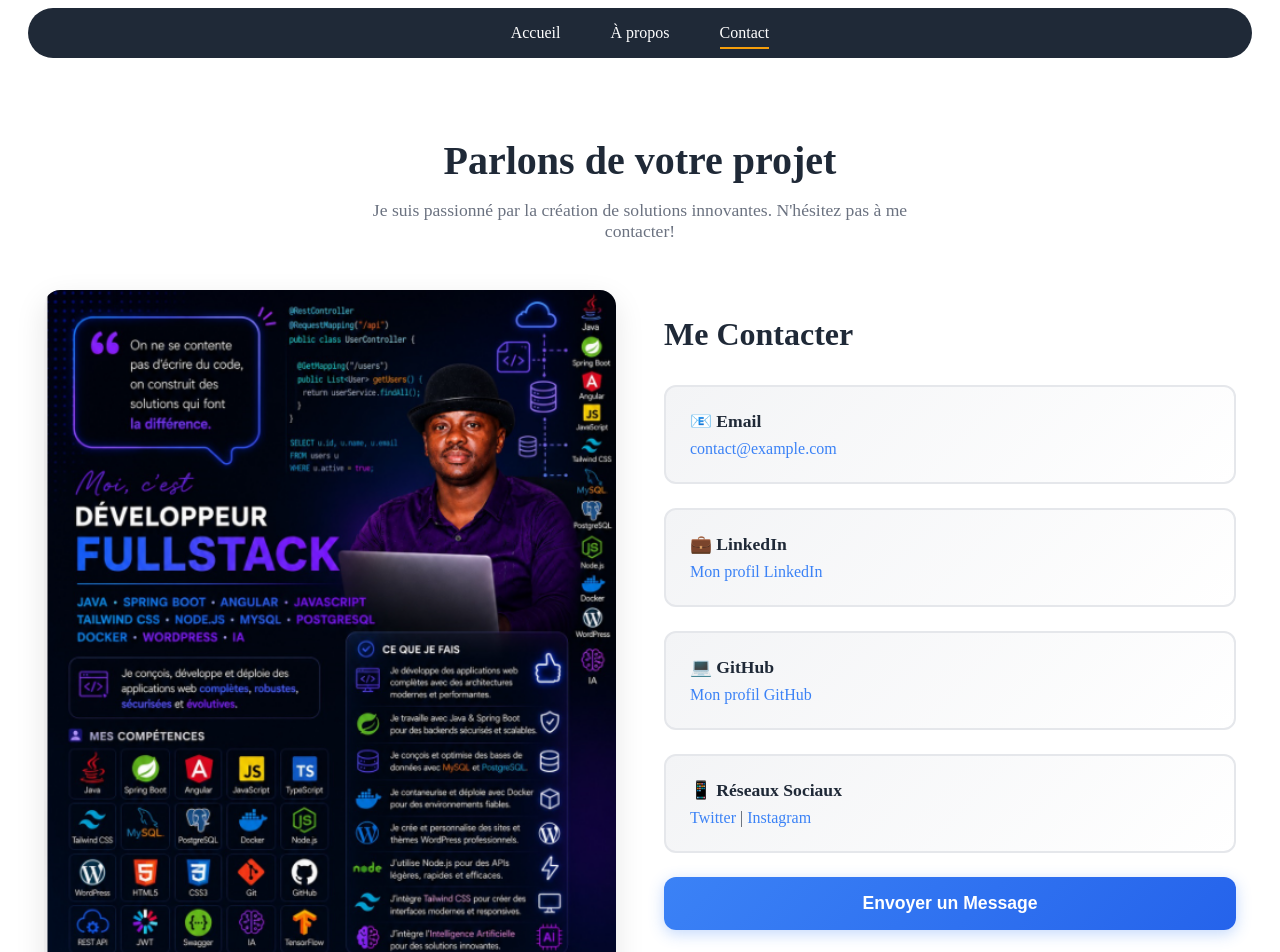
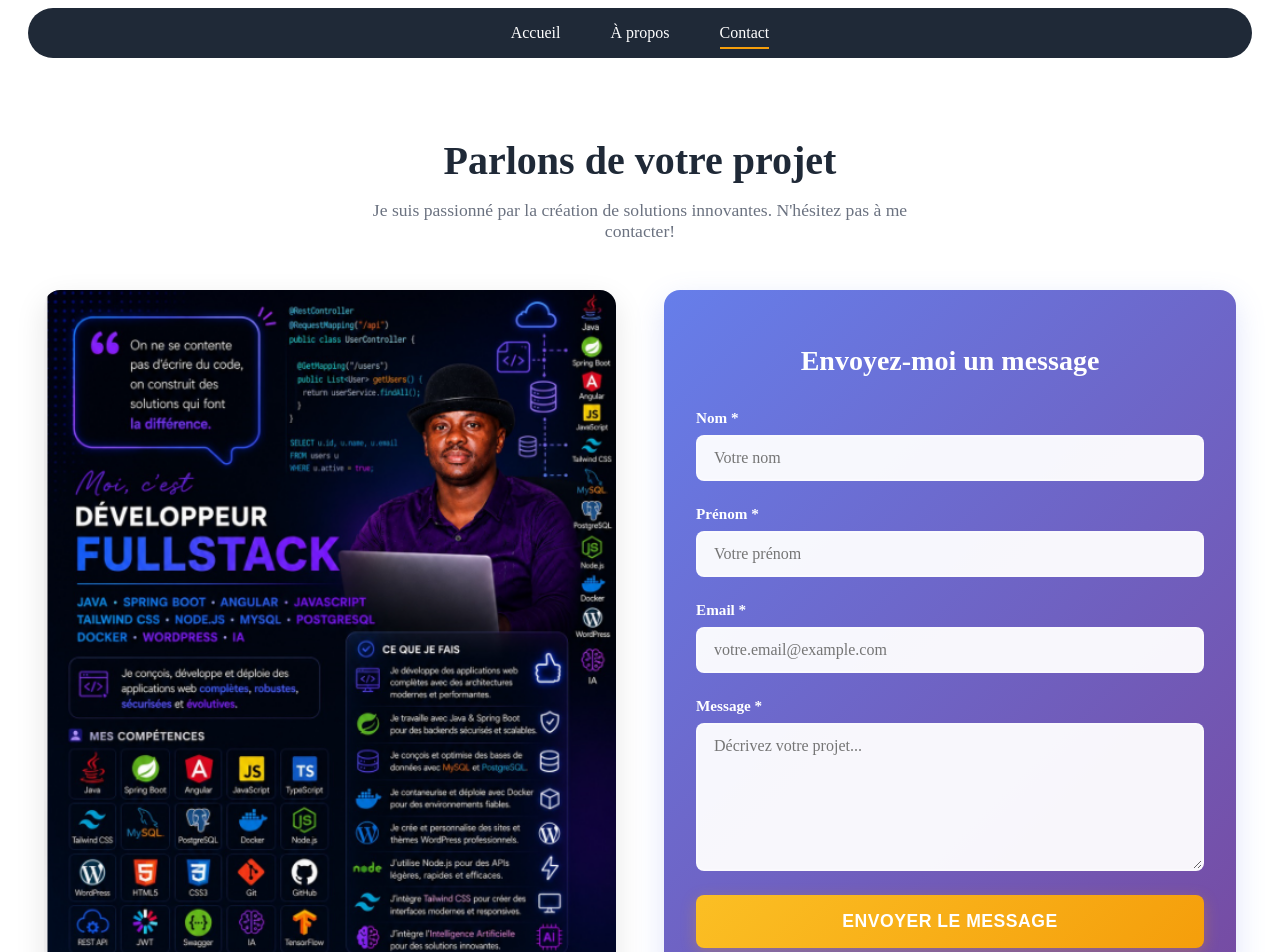
Before and after one commit to Zoom225/Portfolio-Evasion, an Angular app: page /contact in a window 1280 px wide. Shown: the top 952 px of the page. Built offline with nearby package versions, Linux system fonts and the light colour scheme.

Commit message:
Add reactive contact form with validation and beautiful gradient background

```diff
--- a/src/app/features/contact/contact.css
+++ b/src/app/features/contact/contact.css
@@ -86,11 +86,20 @@ p {
   animation: slideInRight 0.8s ease-out;
 }
 
-.contact-info-section h2 {
-  font-size: 2rem;
+/* Form Wrapper */
+.form-wrapper {
+  background: linear-gradient(135deg, #667eea 0%, #764ba2 100%);
+  border-radius: 16px;
+  padding: 2rem;
+  box-shadow: 0 10px 30px rgba(102, 126, 234, 0.2);
+}
+
+.form-wrapper h2 {
+  font-size: 1.75rem;
   font-weight: 700;
-  color: #1f2937;
+  color: #ffffff;
   margin-bottom: 2rem;
+  text-align: center;
 }
 
 @keyframes slideInRight {
@@ -104,76 +113,129 @@ p {
   }
 }
 
-/* Contact Card */
-.contact-card {
-  background: linear-gradient(135deg, #f3f4f6 0%, #ffffff 100%);
-  border: 2px solid #e5e7eb;
-  border-radius: 12px;
-  padding: 1.5rem;
-  margin-bottom: 1.5rem;
-  transition: all 0.3s cubic-bezier(0.4, 0, 0.2, 1);
+/* Form Styles */
+.contact-form {
+  display: flex;
+  flex-direction: column;
+  gap: 1.5rem;
 }
 
-.contact-card:hover {
-  transform: translateX(8px);
-  border-color: #3b82f6;
-  box-shadow: 0 8px 16px rgba(59, 130, 246, 0.1);
-  background: linear-gradient(135deg, #eff6ff 0%, #f0f4ff 100%);
+.form-group {
+  display: flex;
+  flex-direction: column;
+  gap: 0.5rem;
 }
 
-.contact-card h3 {
-  font-size: 1.1rem;
+.form-group label {
+  font-size: 0.95rem;
   font-weight: 600;
-  color: #1f2937;
-  margin: 0 0 0.5rem 0;
-  transition: color 0.3s ease;
+  color: #ffffff;
 }
 
-.contact-card:hover h3 {
-  color: #3b82f6;
+.form-input,
+.form-textarea {
+  padding: 0.75rem 1rem;
+  border: 2px solid rgba(255, 255, 255, 0.3);
+  border-radius: 8px;
+  font-size: 1rem;
+  background: rgba(255, 255, 255, 0.95);
+  color: #1f2937;
+  transition: all 0.3s ease;
+  font-family: inherit;
 }
 
-.contact-card p {
-  margin: 0;
-  color: #4b5563;
-  font-size: 1rem;
+.form-input:focus,
+.form-textarea:focus {
+  outline: none;
+  border-color: #ffffff;
+  background: #ffffff;
+  box-shadow: 0 0 0 3px rgba(255, 255, 255, 0.2);
 }
 
-.contact-card a {
-  color: #3b82f6;
-  text-decoration: none;
-  font-weight: 500;
-  transition: color 0.3s ease;
+.form-input.error,
+.form-textarea.error {
+  border-color: #ef4444;
+  background: rgba(254, 242, 242, 0.95);
 }
 
-.contact-card a:hover {
-  color: #1e40af;
-  text-decoration: underline;
+.form-textarea {
+  resize: vertical;
+  min-height: 120px;
+}
+
+.error-message {
+  font-size: 0.85rem;
+  color: #fecaca;
+  font-weight: 500;
+  display: block;
 }
 
 /* CTA Button */
 .cta-button {
-  width: 100%;
   padding: 1rem 2rem;
-  background: linear-gradient(135deg, #3b82f6 0%, #2563eb 100%);
+  background: linear-gradient(135deg, #fbbf24 0%, #f59e0b 100%);
   color: #ffffff;
   border: none;
-  border-radius: 12px;
+  border-radius: 8px;
   font-size: 1.1rem;
   font-weight: 600;
   cursor: pointer;
   transition: all 0.3s cubic-bezier(0.4, 0, 0.2, 1);
-  box-shadow: 0 4px 15px rgba(59, 130, 246, 0.3);
+  box-shadow: 0 4px 15px rgba(245, 158, 11, 0.3);
+  text-transform: uppercase;
+  letter-spacing: 0.5px;
 }
 
-.cta-button:hover {
+.cta-button:hover:not(:disabled) {
   transform: translateY(-3px);
-  box-shadow: 0 8px 25px rgba(59, 130, 246, 0.4);
-  background: linear-gradient(135deg, #2563eb 0%, #1d4ed8 100%);
+  box-shadow: 0 8px 25px rgba(245, 158, 11, 0.4);
+  background: linear-gradient(135deg, #f59e0b 0%, #d97706 100%);
 }
 
-.cta-button:active {
+.cta-button:active:not(:disabled) {
   transform: translateY(-1px);
+}
+
+.cta-button:disabled {
+  opacity: 0.7;
+  cursor: not-allowed;
+}
+
+.loading-spinner {
+  display: inline-block;
+  animation: spin 1s linear infinite;
+}
+
+@keyframes spin {
+  from {
+    transform: rotate(0deg);
+  }
+  to {
+    transform: rotate(360deg);
+  }
+}
+
+/* Success Message */
+.success-message {
+  padding: 1rem;
+  background: rgba(34, 197, 94, 0.2);
+  border: 2px solid #22c55e;
+  border-radius: 8px;
+  color: #dcfce7;
+  font-weight: 600;
+  text-align: center;
+  animation: slideInUp 0.5s ease-out;
+}
+
+@keyframes slideInUp {
+  from {
+    opacity: 0;
+    transform: translateY(20px);
+  }
+  to {
+    opacity: 1;
+    transform: translateY(0);
+  }
 }
 
 /* Responsive Design */
@@ -191,12 +253,18 @@ p {
     gap: 2rem;
   }
 
-  .contact-info-section h2 {
+  .form-wrapper {
+    padding: 1.5rem;
+  }
+
+  .form-wrapper h2 {
     font-size: 1.5rem;
   }
 
-  .contact-card {
-    padding: 1.25rem;
+  .form-input,
+  .form-textarea {
+    padding: 0.75rem;
+    font-size: 0.95rem;
   }
 }
 
@@ -218,21 +286,26 @@ p {
     gap: 1.5rem;
   }
 
-  .contact-info-section h2 {
+  .form-wrapper {
+    padding: 1.25rem;
+  }
+
+  .form-wrapper h2 {
     font-size: 1.25rem;
     margin-bottom: 1.5rem;
   }
 
-  .contact-card {
-    padding: 1rem;
-    margin-bottom: 1rem;
+  .form-group {
+    gap: 0.4rem;
   }
 
-  .contact-card h3 {
-    font-size: 1rem;
+  .form-input,
+  .form-textarea {
+    padding: 0.65rem;
+    font-size: 0.9rem;
   }
 
-  .contact-card p {
+  .form-group label {
     font-size: 0.9rem;
   }
 
--- a/src/app/features/contact/contact.html
+++ b/src/app/features/contact/contact.html
@@ -10,29 +10,94 @@
     </div>
 
     <div class="contact-info-section">
-      <h2>Me Contacter</h2>
+      <div class="form-wrapper">
+        <h2>Envoyez-moi un message</h2>
 
-      <div class="contact-card">
-        <h3>📧 Email</h3>
-        <p><a href="mailto:contact@example.com">contact@example.com</a></p>
+        <form [formGroup]="contactForm" (ngSubmit)="onSubmit()" class="contact-form">
+          <!-- Nom -->
+          <div class="form-group">
+            <label for="nom">Nom *</label>
+            <input
+              type="text"
+              id="nom"
+              formControlName="nom"
+              placeholder="Votre nom"
+              class="form-input"
+              [class.error]="submitted && nom?.invalid"
+            />
+            <span class="error-message" *ngIf="submitted && nom?.invalid">
+              <span *ngIf="nom?.errors?.['required']">Le nom est requis</span>
+              <span *ngIf="nom?.errors?.['minlength']">Minimum 2 caractères</span>
+            </span>
           </div>
 
-      <div class="contact-card">
-        <h3>💼 LinkedIn</h3>
-        <p><a href="https://linkedin.com" target="_blank" rel="noopener">Mon profil LinkedIn</a></p>
+          <!-- Prénom -->
+          <div class="form-group">
+            <label for="prenom">Prénom *</label>
+            <input
+              type="text"
+              id="prenom"
+              formControlName="prenom"
+              placeholder="Votre prénom"
+              class="form-input"
+              [class.error]="submitted && prenom?.invalid"
+            />
+            <span class="error-message" *ngIf="submitted && prenom?.invalid">
+              <span *ngIf="prenom?.errors?.['required']">Le prénom est requis</span>
+              <span *ngIf="prenom?.errors?.['minlength']">Minimum 2 caractères</span>
+            </span>
           </div>
 
-      <div class="contact-card">
-        <h3>💻 GitHub</h3>
-        <p><a href="https://github.com" target="_blank" rel="noopener">Mon profil GitHub</a></p>
+          <!-- Email -->
+          <div class="form-group">
+            <label for="email">Email *</label>
+            <input
+              type="email"
+              id="email"
+              formControlName="email"
+              placeholder="votre.email@example.com"
+              class="form-input"
+              [class.error]="submitted && email?.invalid"
+            />
+            <span class="error-message" *ngIf="submitted && email?.invalid">
+              <span *ngIf="email?.errors?.['required']">L'email est requis</span>
+              <span *ngIf="email?.errors?.['email']">Email invalide</span>
+            </span>
           </div>
 
-      <div class="contact-card">
-        <h3>📱 Réseaux Sociaux</h3>
-        <p><a href="https://twitter.com" target="_blank" rel="noopener">Twitter</a> | <a href="https://instagram.com" target="_blank" rel="noopener">Instagram</a></p>
+          <!-- Message -->
+          <div class="form-group">
+            <label for="message">Message *</label>
+            <textarea
+              id="message"
+              formControlName="message"
+              placeholder="Décrivez votre projet..."
+              class="form-textarea"
+              [class.error]="submitted && messageControl?.invalid"
+              rows="5"
+            ></textarea>
+            <span class="error-message" *ngIf="submitted && messageControl?.invalid">
+              <span *ngIf="messageControl?.errors?.['required']">Le message est requis</span>
+              <span *ngIf="messageControl?.errors?.['minlength']">Minimum 10 caractères</span>
+            </span>
           </div>
 
-      <button class="cta-button">Envoyer un Message</button>
+          <!-- Submit Button -->
+          <button
+            type="submit"
+            class="cta-button"
+            [disabled]="loading"
+          >
+            <span *ngIf="!loading">Envoyer le message</span>
+            <span *ngIf="loading" class="loading-spinner">Envoi en cours...</span>
+          </button>
+
+          <!-- Success Message -->
+          <div class="success-message" *ngIf="message">
+            {{ message }}
+          </div>
+        </form>
       </div>
     </div>
   </div>
+</div>
--- a/src/app/features/contact/contact.ts
+++ b/src/app/features/contact/contact.ts
@@ -1,10 +1,67 @@
 import { Component } from '@angular/core';
+import { CommonModule } from '@angular/common';
+import { ReactiveFormsModule, FormBuilder, FormGroup, Validators } from '@angular/forms';
 
 @Component({
   selector: 'app-contact',
   standalone: true,
-  imports: [],
+  imports: [CommonModule, ReactiveFormsModule],
   templateUrl: './contact.html',
   styleUrl: './contact.css',
 })
-export class Contact {}
+export class Contact {
+  contactForm: FormGroup;
+  submitted = false;
+  loading = false;
+  message = '';
+
+  constructor(private fb: FormBuilder) {
+    this.contactForm = this.fb.group({
+      nom: ['', [Validators.required, Validators.minLength(2)]],
+      prenom: ['', [Validators.required, Validators.minLength(2)]],
+      email: ['', [Validators.required, Validators.email]],
+      message: ['', [Validators.required, Validators.minLength(10)]]
+    });
+  }
+
+  get nom() {
+    return this.contactForm.get('nom');
+  }
+
+  get prenom() {
+    return this.contactForm.get('prenom');
+  }
+
+  get email() {
+    return this.contactForm.get('email');
+  }
+
+  get messageControl() {
+    return this.contactForm.get('message');
+  }
+
+  onSubmit() {
+    this.submitted = true;
+
+    if (this.contactForm.invalid) {
+      return;
+    }
+
+    this.loading = true;
+    const formData = this.contactForm.value;
+
+    // Simulate email sending
+    setTimeout(() => {
+      console.log('Formulaire envoyé:', formData);
+      this.message = '✅ Votre message a été envoyé avec succès!';
+      this.loading = false;
+      this.contactForm.reset();
+      this.submitted = false;
+
+      // Clear message after 5 seconds
+      setTimeout(() => {
+        this.message = '';
+      }, 5000);
+    }, 1500);
+  }
+}
```
Lines whose indentation alone changed are shown as unchanged.
